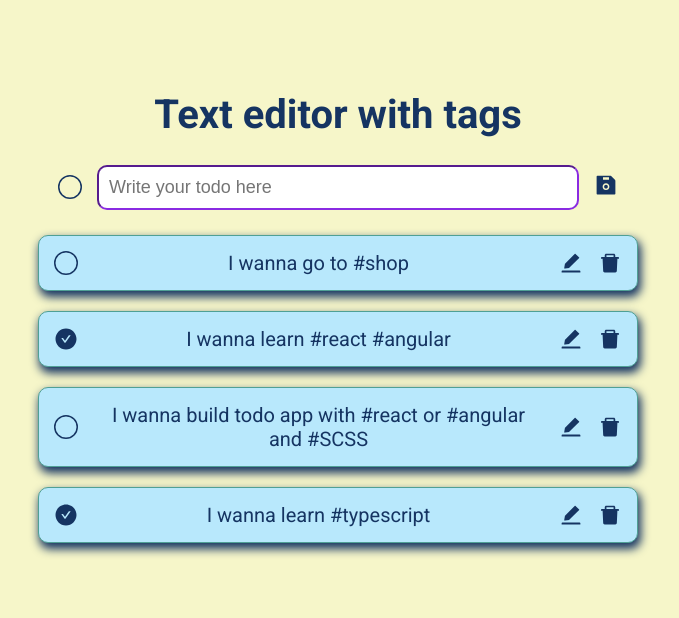
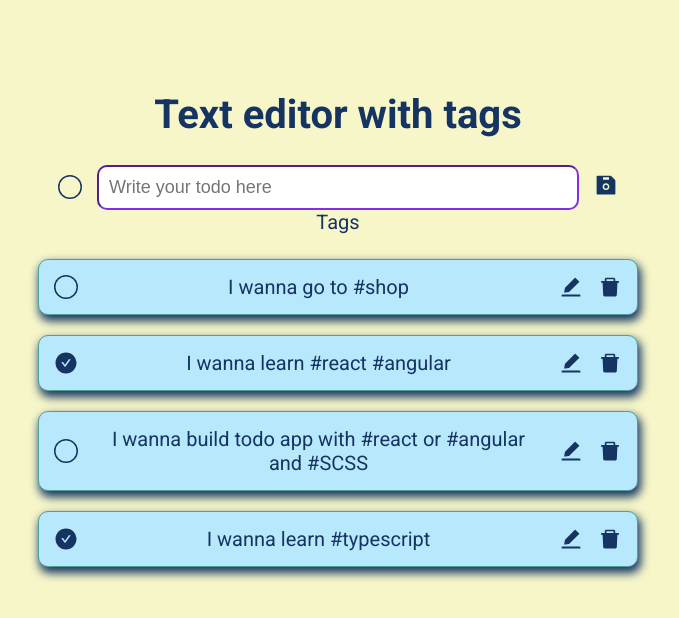
Before and after one commit to MaxTarasevich/text-editor-with-tags, a React (Create React App) app: page / in a window 1280 px wide. Shown: the top 618 px of the page, without its empty margins (302-981 px from the left). Built offline with nearby package versions, Linux system fonts and the light colour scheme.

Commit message:
feat:add tags component

```diff
--- a/src/App.tsx
+++ b/src/App.tsx
@@ -3,6 +3,7 @@ import React, { useEffect, useState } from 'react'
 import './App.scss'
 
 import CreateTodo from './components/CreateTodo/CreateTodo'
+import Tags from './components/Tags/Tags'
 import Todo from './components/Todo/Todo'
 import TodoList from './components/TodoList/TodoList'
 
@@ -62,6 +63,7 @@ function App() {
     <div className="App">
       <h1>Text editor with tags</h1>
       <CreateTodo addNewTodo={addNewTodo} />
+      <Tags todos={todos} />
       <TodoList>
         {todos ? (
           todos.length > 0 ? (
--- /dev/null
+++ b/src/components/Tags/Tags.tsx
@@ -0,0 +1,24 @@
+import React from 'react'
+
+import './Tags.scss'
+
+interface Data {
+  id: number
+  text: string
+  completed: boolean
+  tags: string[]
+}
+
+interface Props {
+  todos?: Data[]
+}
+
+const Tags: React.FC<Props> = ({ todos }) => {
+  const tags = todos?.map((el) => el.tags).flat()
+
+  console.log(new Set(tags))
+
+  return <div>Tags</div>
+}
+
+export default Tags
```
Also changed, not shown: src/components/Tags/Tags.scss (added).
